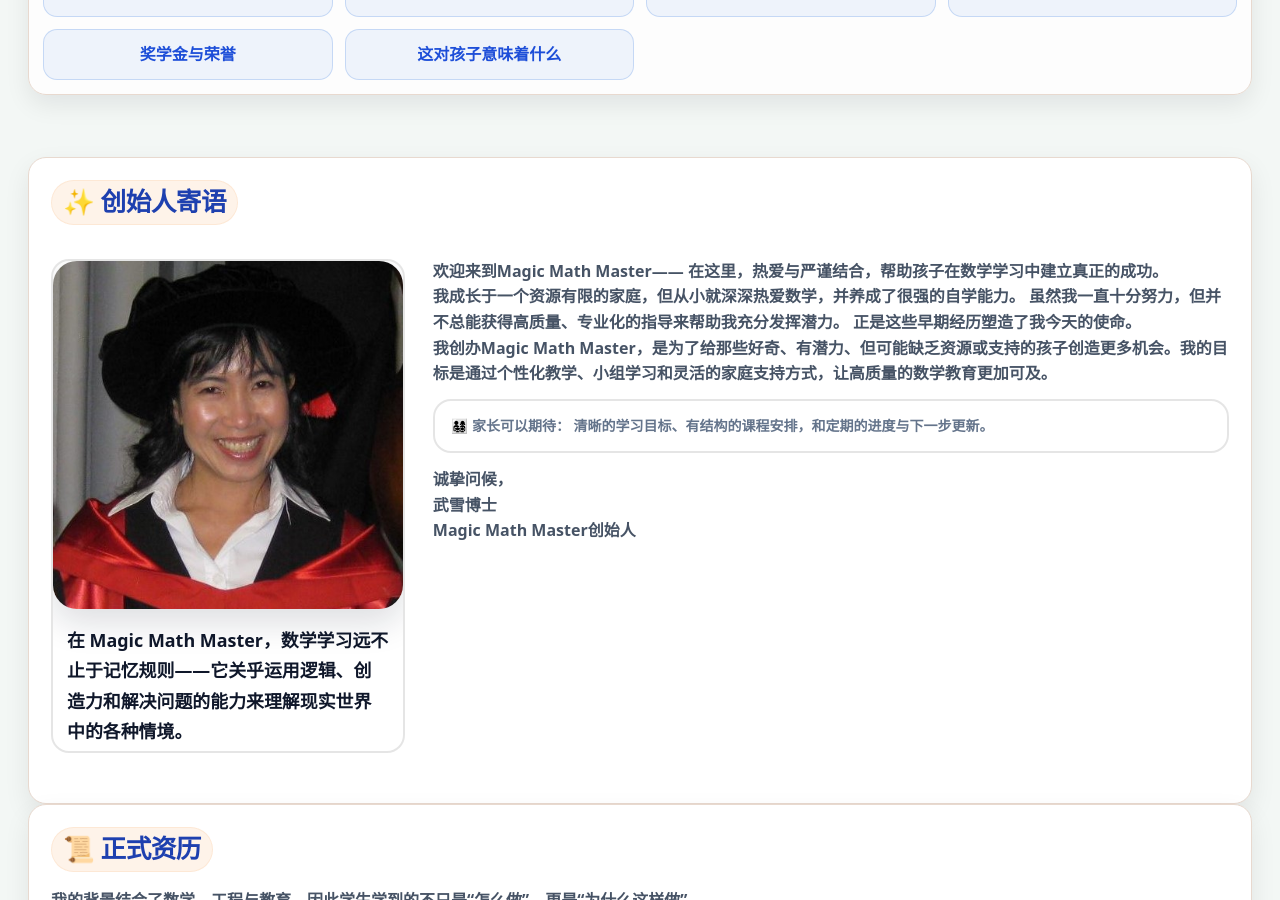
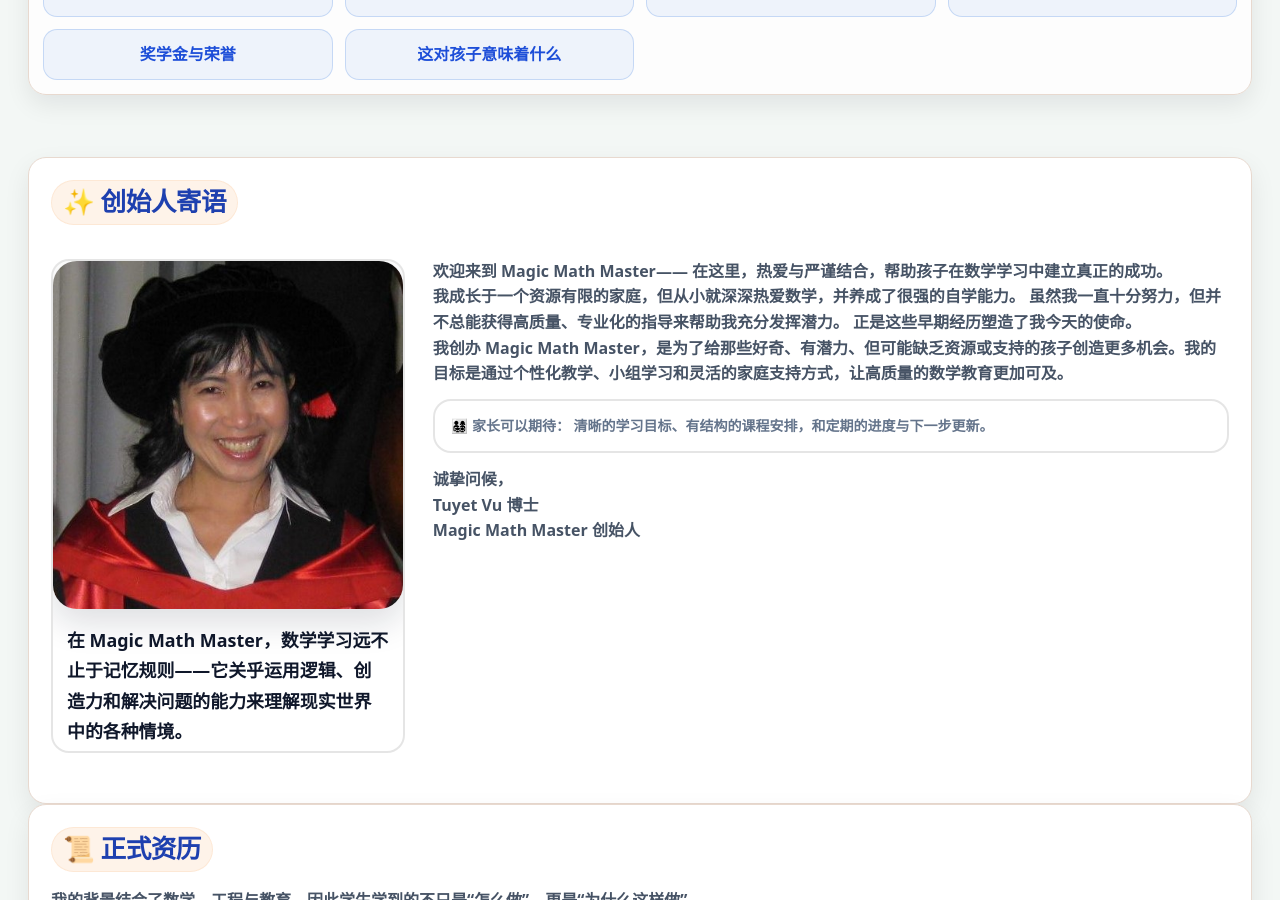
Before and after one commit to 3aMAuVn/Final3lan38, a Jekyll site: the page built from cn/about.html, in a window 1280 px wide and 900 px high, scrolled down 502 px. Built offline with Jekyll 4.4.1, drawn with Linux system fonts in a browser that asks for light colours.

Commit message:
Update about.html

```diff
--- a/cn/about.html
+++ b/cn/about.html
@@ -41,7 +41,7 @@
  </div>
  <div class="founder-message-layout__content">
 <p class="section-sub">
-    欢迎来到Magic Math Master—— 在这里，热爱与严谨结合，帮助孩子在数学学习中建立真正的成功。
+    欢迎来到 Magic Math Master—— 在这里，热爱与严谨结合，帮助孩子在数学学习中建立真正的成功。
    </p>
 <p class="section-sub">
     我成长于一个资源有限的家庭，但从小就深深热爱数学，并养成了很强的自学能力。
@@ -49,15 +49,15 @@
     正是这些早期经历塑造了我今天的使命。
    </p>
 <p class="section-sub">
-    我创办Magic Math Master，是为了给那些好奇、有潜力、但可能缺乏资源或支持的孩子创造更多机会。我的目标是通过个性化教学、小组学习和灵活的家庭支持方式，让高质量的数学教育更加可及。
+    我创办 Magic Math Master，是为了给那些好奇、有潜力、但可能缺乏资源或支持的孩子创造更多机会。我的目标是通过个性化教学、小组学习和灵活的家庭支持方式，让高质量的数学教育更加可及。
    </p>
 <div class="note util-mt-12">
     👨‍👩‍👧‍👦 <strong>家长可以期待：</strong> 清晰的学习目标、有结构的课程安排，和定期的进度与下一步更新。
    </div>
 <p class="section-sub util-mt-14">
     诚挚问候，<br/>
-<strong>武雪博士</strong><br/>
-    Magic Math Master创始人
+<strong>Tuyet Vu 博士 </strong><br/>
+    Magic Math Master 创始人
    </p>
 </div>
  </div>
```
